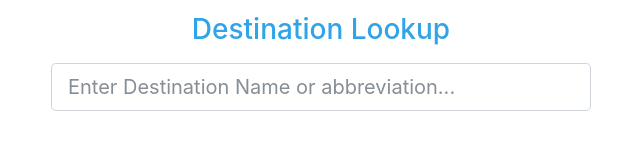
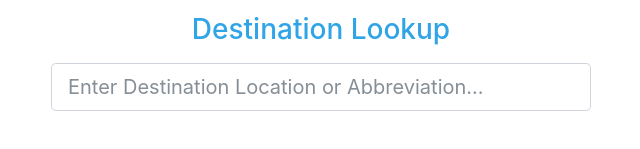
Before and after one commit to OCulzac/svg-tourist-destination-lookup, a plain HTML site: page index.html in a window 1280 px wide. Shown: the part 237-386 px from the top of the page, 319-959 px from the left. Drawn offline with Linux system fonts and the light colour scheme.

Commit message:
Update inputbox text

```diff
--- a/index.html
+++ b/index.html
@@ -22,7 +22,7 @@
                 <img src="images/svglogo2011.png" alt="SVG logo 2011">
                 <h3 class="text-center my-3"> Destination Lookup</h3>
                 <div class="form-group">
-                    <input type="text" id="search" placeholder="Enter Destination Name or abbreviation..."
+                    <input type="text" id="search" placeholder="Enter Destination Location or Abbreviation..."
                         class="form-control form-control-lg">
                 </div>
                 <div id="match-list"></div>
```
